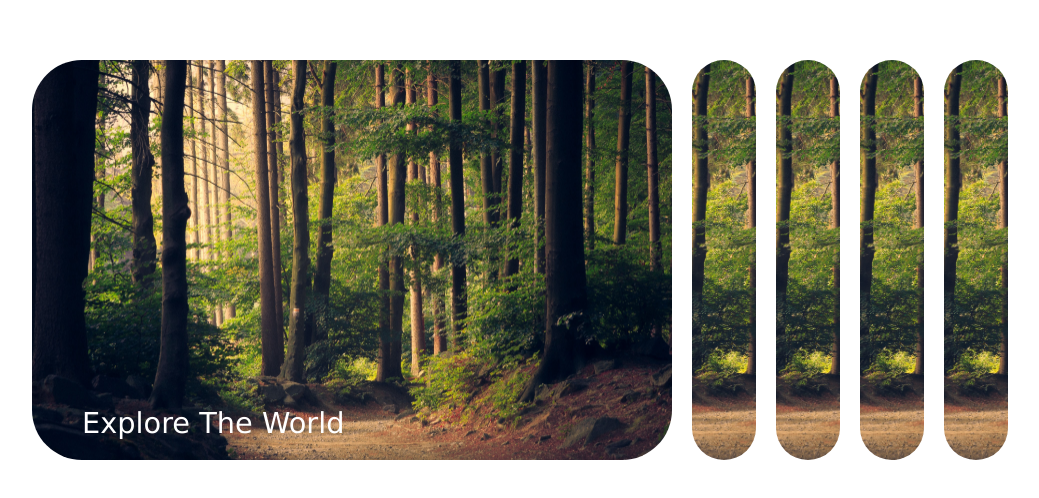
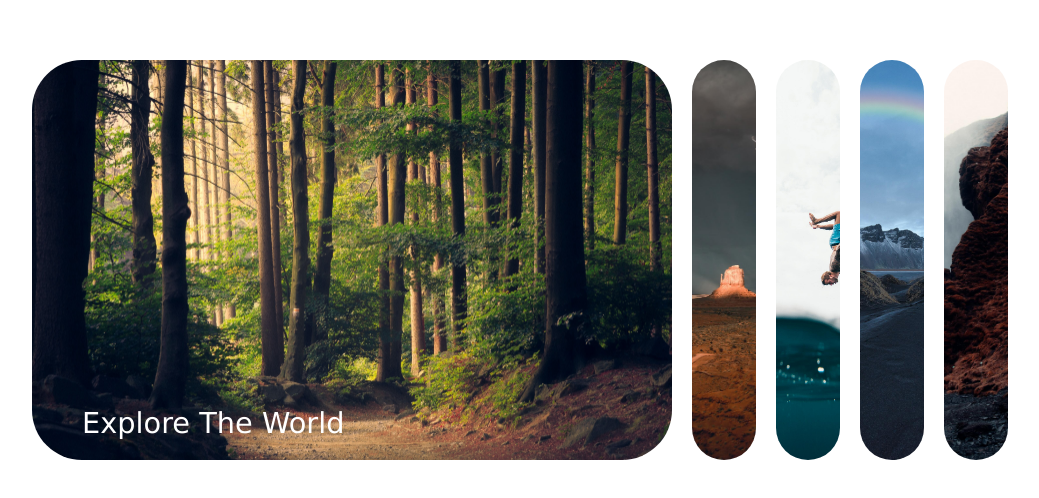
Before and after one commit to iqbalkang225/iqbal-kang-225-expanding-cards, a plain HTML site: page index.html in a window 1280 px wide. Shown: the part 140-638 px from the top of the page, without its empty margins (120-1159 px from the left). Drawn offline with Linux system fonts and the light colour scheme.

Commit message:
few tweaks

```diff
--- a/styles.css
+++ b/styles.css
@@ -44,6 +44,7 @@ a{
 
 .card.active .text{
   transition: all .3s ease-in .4s;
+
   opacity: 1;
 }
 
@@ -64,19 +65,19 @@ a{
 }
 
 .card--2{
-  background: url(./images/img-1.jpg) center/cover;
+  background: url(./images/img-2.jpg) center/cover;
 }
 
 .card--3{
-  background: url(./images/img-1.jpg) center/cover;
+  background: url(./images/img-5.jpg) center/cover;
 }
 
 .card--4{
-  background: url(./images/img-1.jpg) center/cover;
+  background: url(./images/img-4.jpg) center/cover;
 }
 
 .card--5{
-  background: url(./images/img-1.jpg) center/cover;
+  background: url(./images/img-6.jpg) center/cover;
 }
 
 .card.active{
@@ -104,4 +105,8 @@ a{
     margin-bottom: 20px;
     margin-right: 0;
   }
+
+  .active .text{
+    left: 30px;
+  }
 }
```
Also changed, not shown: images/img-2.jpg (added), images/img-3.jpg (added), images/img-4.jpg (added), images/img-5.jpg (added), images/img-6.jpg (added).
